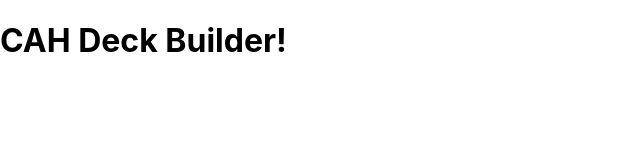
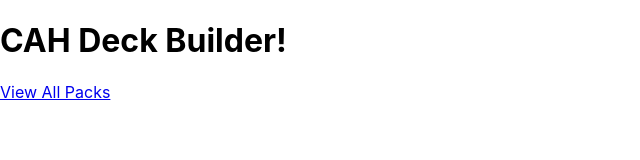
Before and after one commit to cheshirekate8/cahdb, a React (Create React App) app in the folder client/: page / in a window 1280 px wide. Shown: the top 160 px of the page, without its empty margins (0-640 px from the left). Built offline with nearby package versions, Linux system fonts and the light colour scheme.

Commit message:
404 and Home

```diff
--- a/client/src/App.js
+++ b/client/src/App.js
@@ -4,6 +4,8 @@ import WhiteCards from "./pages/WhiteCards";
 import BlackCards from "./pages/BlackCards";
 import Packs from "./pages/Packs";
 import Pack from "./pages/Pack";
+import NotFound from "./pages/404";
+import Home from "./pages/Home";
 
 
 const cache = new InMemoryCache({
@@ -32,11 +34,12 @@ function App() {
         <Router>
           <div className="container">
             <Routes>
-              <Route path="/" element={<h1>CAH Deck Builder!</h1>} />
+              <Route path="/" element={<Home />} />
               <Route path="/white" element={<WhiteCards />} />
               <Route path="/black" element={<BlackCards />} />
               <Route path="/packs" element={<Packs />} />
               <Route path="/packs/:packId" element={<Pack />} />
+              <Route path="*" element={<NotFound />} />
             </Routes>
           </div>
         </Router>
--- /dev/null
+++ b/client/src/pages/404.jsx
@@ -0,0 +1,14 @@
+import { Link } from 'react-router-dom';
+
+const NotFound = () => {
+  return (
+    <div>
+      <h1>404</h1>
+      <p>Against Humanity, we couldn't find that page</p>
+      <p>Draw another card and try again</p>
+      <Link to="/">Back to Home</Link>
+    </div>
+  );
+};
+
+export default NotFound;
--- /dev/null
+++ b/client/src/pages/Home.jsx
@@ -0,0 +1,12 @@
+import { Link } from "react-router-dom";
+
+const Home = () => {
+  return (
+    <div>
+      <h1>CAH Deck Builder!</h1>
+      <Link to="/packs">View All Packs</Link>
+    </div>
+  );
+};
+
+export default Home;
--- a/package.json
+++ b/package.json
@@ -16,7 +16,8 @@
     "express": "^4.21.1",
     "express-graphql": "^0.12.0",
     "graphql": "^15.9.0",
-    "mongoose": "^8.8.3"
+    "mongoose": "^8.8.3",
+    "prettier": "^3.4.2"
   },
   "devDependencies": {
     "dotenv": "^16.4.5",
```
Also changed, not shown: 2 other files (tests, documents, lock files or other folders).
